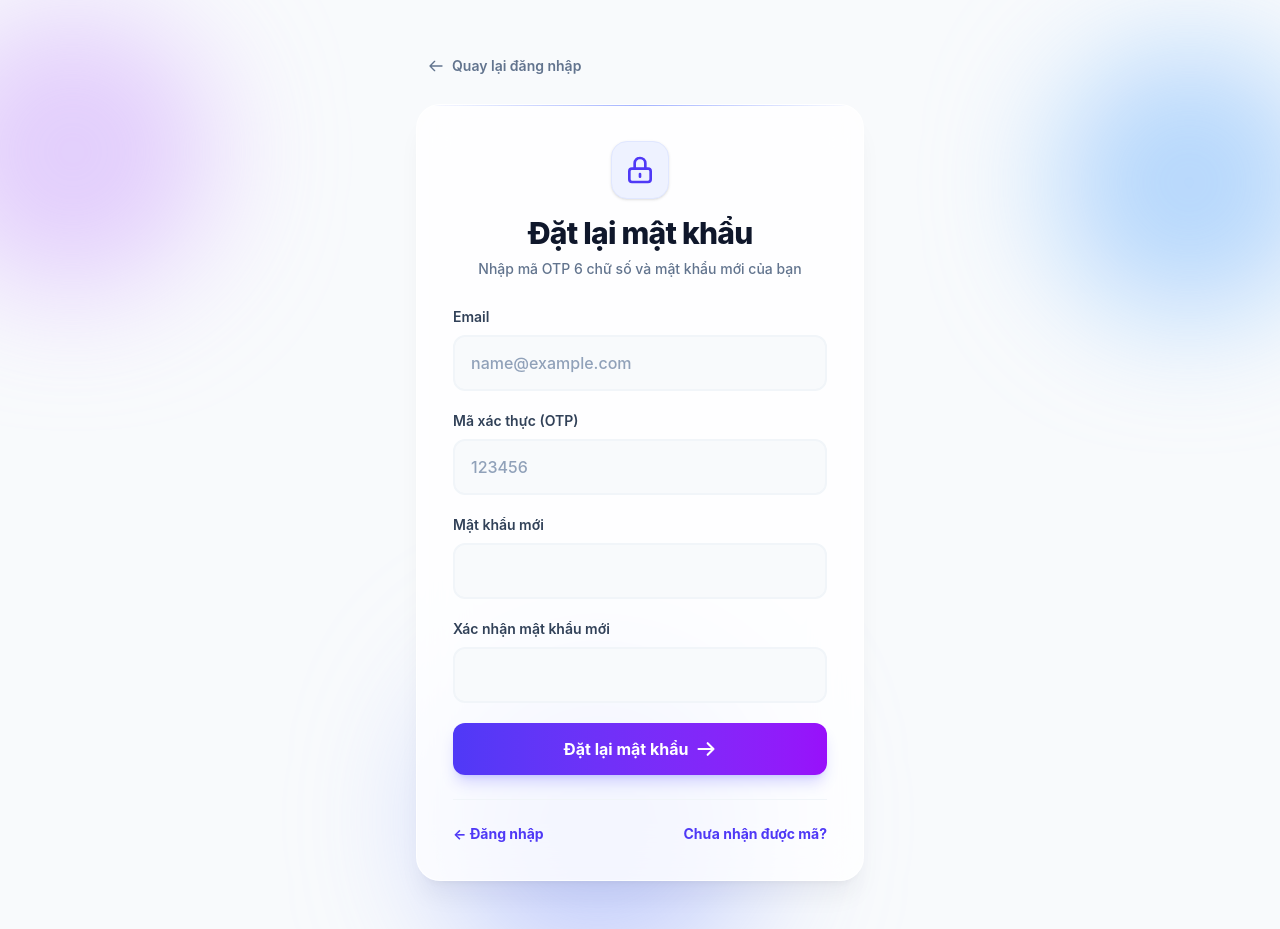
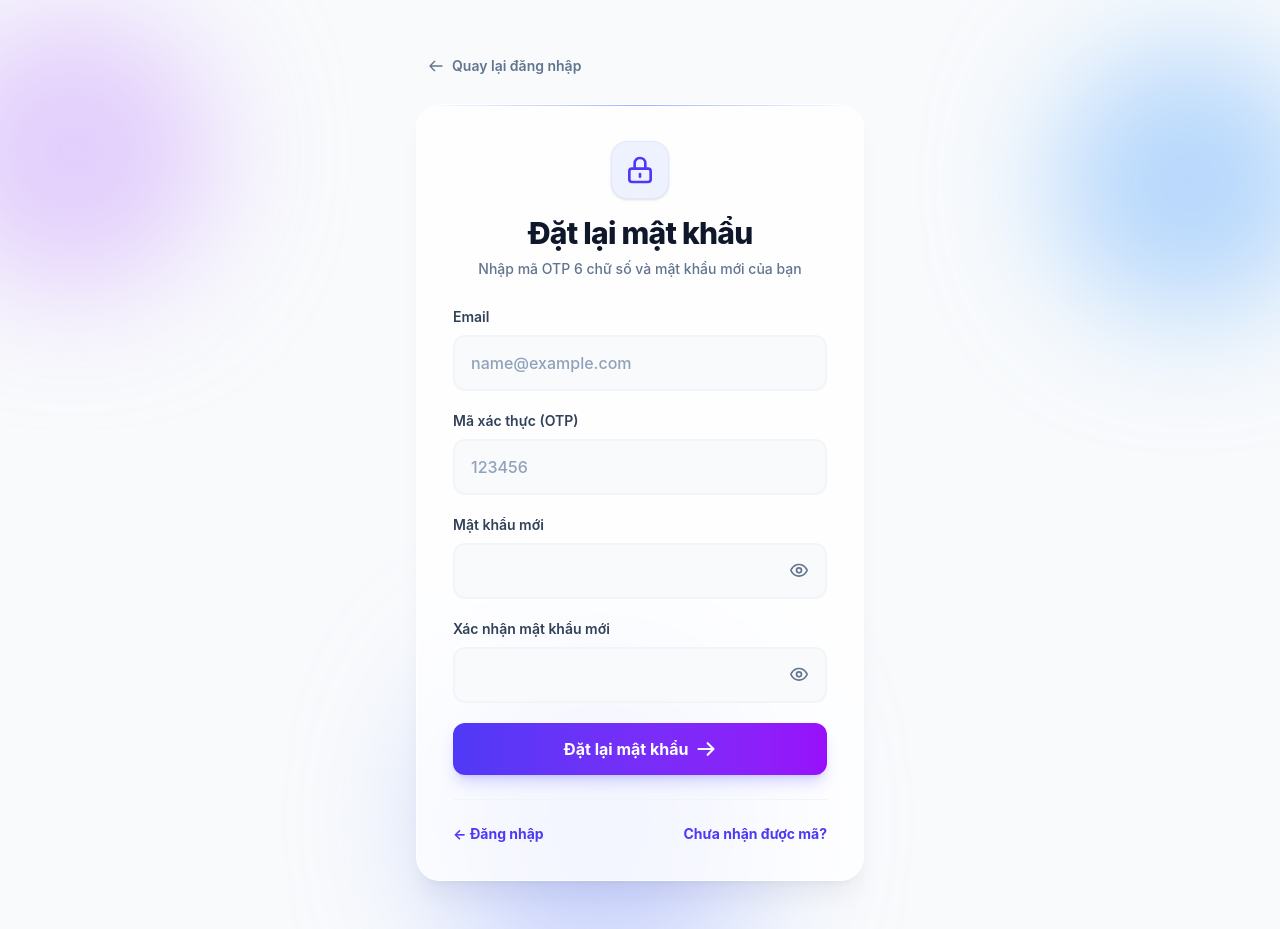
Before and after one commit to quangnguyen11111111/VTI_Intern_Practice_IT_Interviews_with_AI, a React (Vite) app in the folder client/: page /reset-password in a window 1280 px wide. Built offline with nearby package versions, Linux system fonts and the light colour scheme; no server answers.

Commit message:
fix(auth): add password visibility toggles

```diff
--- a/client/src/features/auth/AuthForm.tsx
+++ b/client/src/features/auth/AuthForm.tsx
@@ -9,6 +9,7 @@ import {
 import { zodResolver } from '@hookform/resolvers/zod';
 import type { ZodType } from 'zod';
 import { toApiError, type ApiError } from '../../auth/types';
+import { PasswordInput } from './PasswordInput';
 
 interface AuthField<T extends FieldValues> {
   name: FieldPath<T>;
@@ -90,6 +91,12 @@ export function AuthForm<T extends FieldValues>({
           const fieldError = get(errors, field.name);
           const errorId = `${field.name}-error`;
           const hasError = Boolean(fieldError);
+          const isPassword = field.type === 'password';
+          const inputClassName = `w-full rounded-xl border-2 px-4 py-3.5 font-medium text-slate-800 outline-none transition placeholder:text-slate-400 disabled:cursor-not-allowed disabled:bg-slate-100 ${
+            hasError
+              ? 'border-red-300 bg-red-50/40 focus:border-red-500 focus:ring-4 focus:ring-red-500/10'
+              : 'border-slate-100 bg-slate-50 hover:border-slate-200 focus:border-indigo-500 focus:bg-white focus:ring-4 focus:ring-indigo-500/10'
+          }`;
 
           return (
             <div key={field.name}>
@@ -99,19 +106,27 @@ export function AuthForm<T extends FieldValues>({
               >
                 {field.label}
               </label>
+              {isPassword ? (
+                <PasswordInput
+                  id={field.name}
+                  visibilityLabel={field.label}
+                  autoComplete={field.autoComplete}
+                  aria-invalid={hasError}
+                  aria-describedby={hasError ? errorId : undefined}
+                  className={inputClassName}
+                  {...registerField(field.name)}
+                />
+              ) : (
                 <input
                   id={field.name}
                   type={field.type}
                   autoComplete={field.autoComplete}
                   aria-invalid={hasError}
                   aria-describedby={hasError ? errorId : undefined}
-                className={`w-full rounded-xl border-2 px-4 py-3.5 font-medium text-slate-800 outline-none transition placeholder:text-slate-400 disabled:cursor-not-allowed disabled:bg-slate-100 ${
-                  hasError
-                    ? 'border-red-300 bg-red-50/40 focus:border-red-500 focus:ring-4 focus:ring-red-500/10'
-                    : 'border-slate-100 bg-slate-50 hover:border-slate-200 focus:border-indigo-500 focus:bg-white focus:ring-4 focus:ring-indigo-500/10'
-                }`}
+                  className={inputClassName}
                   {...registerField(field.name)}
                 />
+              )}
               {fieldError?.message && (
                 <p
                   id={errorId}
--- /dev/null
+++ b/client/src/features/auth/PasswordInput.tsx
@@ -0,0 +1,69 @@
+import { forwardRef, useState, type ComponentPropsWithoutRef } from 'react';
+
+interface PasswordInputProps extends Omit<ComponentPropsWithoutRef<'input'>, 'type'> {
+  visibilityLabel: string;
+  wrapperClassName?: string;
+}
+
+export const PasswordInput = forwardRef<HTMLInputElement, PasswordInputProps>(
+  function PasswordInput(
+    { visibilityLabel, wrapperClassName = '', className = '', id, ...inputProps },
+    ref,
+  ) {
+    const [isVisible, setIsVisible] = useState(false);
+    const actionLabel = `${isVisible ? 'Ẩn' : 'Hiện'} ${visibilityLabel.toLowerCase()}`;
+
+    return (
+      <div className={`relative ${wrapperClassName}`}>
+        <input
+          {...inputProps}
+          id={id}
+          ref={ref}
+          type={isVisible ? 'text' : 'password'}
+          className={`${className} pr-12`}
+        />
+        <button
+          type="button"
+          aria-label={actionLabel}
+          aria-controls={id}
+          aria-pressed={isVisible}
+          onClick={() => setIsVisible((current) => !current)}
+          className="absolute right-3 top-1/2 -translate-y-1/2 rounded-lg p-1.5 text-slate-500 transition hover:bg-slate-200/70 hover:text-indigo-600 focus-visible:outline-none focus-visible:ring-2 focus-visible:ring-indigo-500/40"
+        >
+          {isVisible ? (
+            <svg
+              className="h-5 w-5"
+              fill="none"
+              stroke="currentColor"
+              viewBox="0 0 24 24"
+              aria-hidden="true"
+            >
+              <path
+                strokeLinecap="round"
+                strokeLinejoin="round"
+                strokeWidth={2}
+                d="M3 3l18 18M10.6 10.6a2 2 0 002.8 2.8M9.9 4.24A10.8 10.8 0 0112 4c5 0 8.27 4.11 9.36 6a2 2 0 010 2c-.46.8-1.31 2.02-2.54 3.1M6.23 6.23C4.49 7.43 3.3 9.05 2.64 10.2a2 2 0 000 2C3.73 14.09 7 18.2 12 18.2c.7 0 1.37-.08 2-.23"
+              />
+            </svg>
+          ) : (
+            <svg
+              className="h-5 w-5"
+              fill="none"
+              stroke="currentColor"
+              viewBox="0 0 24 24"
+              aria-hidden="true"
+            >
+              <path
+                strokeLinecap="round"
+                strokeLinejoin="round"
+                strokeWidth={2}
+                d="M2.64 10.2C3.73 8.31 7 4.2 12 4.2s8.27 4.11 9.36 6a2 2 0 010 2C20.27 14.09 17 18.2 12 18.2s-8.27-4.11-9.36-6a2 2 0 010-2z"
+              />
+              <circle cx="12" cy="11.2" r="3" strokeWidth={2} />
+            </svg>
+          )}
+        </button>
+      </div>
+    );
+  },
+);
--- a/client/src/pages/ChangePasswordPage.tsx
+++ b/client/src/pages/ChangePasswordPage.tsx
@@ -7,6 +7,7 @@ import { changePassword } from '../auth/apiClient';
 import { clearSession } from '../auth/session';
 import { authBridge } from '../auth/authStore';
 import { toApiError, type ApiError } from '../auth/types';
+import { PasswordInput } from '../features/auth/PasswordInput';
 
 export function ChangePasswordPage() {
   const navigate = useNavigate();
@@ -100,13 +101,14 @@ export function ChangePasswordPage() {
                   <label htmlFor="currentPassword" className="block text-sm font-semibold text-slate-700">
                     Mật khẩu hiện tại
                   </label>
-                  <input
+                  <PasswordInput
                     id="currentPassword"
-                    type="password"
+                    visibilityLabel="Mật khẩu hiện tại"
+                    wrapperClassName="mt-1.5"
                     autoComplete="current-password"
                     aria-invalid={Boolean(errors.currentPassword)}
                     aria-describedby={errors.currentPassword ? 'currentPassword-error' : undefined}
-                    className={`mt-1.5 w-full rounded-xl border px-4 py-3 text-slate-800 outline-none transition focus:ring-4 ${
+                    className={`w-full rounded-xl border px-4 py-3 text-slate-800 outline-none transition focus:ring-4 ${
                       errors.currentPassword
                         ? 'border-red-300 bg-red-50/40 focus:border-red-500 focus:ring-red-100'
                         : 'border-slate-200 bg-white focus:border-indigo-500 focus:ring-indigo-100'
@@ -124,13 +126,14 @@ export function ChangePasswordPage() {
                   <label htmlFor="newPassword" className="block text-sm font-semibold text-slate-700">
                     Mật khẩu mới
                   </label>
-                  <input
+                  <PasswordInput
                     id="newPassword"
-                    type="password"
+                    visibilityLabel="Mật khẩu mới"
+                    wrapperClassName="mt-1.5"
                     autoComplete="new-password"
                     aria-invalid={Boolean(errors.newPassword)}
                     aria-describedby={errors.newPassword ? 'newPassword-error' : undefined}
-                    className={`mt-1.5 w-full rounded-xl border px-4 py-3 text-slate-800 outline-none transition focus:ring-4 ${
+                    className={`w-full rounded-xl border px-4 py-3 text-slate-800 outline-none transition focus:ring-4 ${
                       errors.newPassword
                         ? 'border-red-300 bg-red-50/40 focus:border-red-500 focus:ring-red-100'
                         : 'border-slate-200 bg-white focus:border-indigo-500 focus:ring-indigo-100'
@@ -148,13 +151,14 @@ export function ChangePasswordPage() {
                   <label htmlFor="confirmPassword" className="block text-sm font-semibold text-slate-700">
                     Xác nhận mật khẩu mới
                   </label>
-                  <input
+                  <PasswordInput
                     id="confirmPassword"
-                    type="password"
+                    visibilityLabel="Xác nhận mật khẩu mới"
+                    wrapperClassName="mt-1.5"
                     autoComplete="new-password"
                     aria-invalid={Boolean(errors.confirmPassword)}
                     aria-describedby={errors.confirmPassword ? 'confirmPassword-error' : undefined}
-                    className={`mt-1.5 w-full rounded-xl border px-4 py-3 text-slate-800 outline-none transition focus:ring-4 ${
+                    className={`w-full rounded-xl border px-4 py-3 text-slate-800 outline-none transition focus:ring-4 ${
                       errors.confirmPassword
                         ? 'border-red-300 bg-red-50/40 focus:border-red-500 focus:ring-red-100'
                         : 'border-slate-200 bg-white focus:border-indigo-500 focus:ring-indigo-100'
--- a/client/src/pages/ResetPasswordPage.tsx
+++ b/client/src/pages/ResetPasswordPage.tsx
@@ -5,6 +5,7 @@ import { zodResolver } from '@hookform/resolvers/zod';
 import { resetPasswordSchema, type ResetPasswordInput } from '../auth/schemas';
 import { resetPassword } from '../auth/apiClient';
 import { toApiError, type ApiError } from '../auth/types';
+import { PasswordInput } from '../features/auth/PasswordInput';
 
 export function ResetPasswordPage() {
   const navigate = useNavigate();
@@ -181,9 +182,9 @@ export function ResetPasswordPage() {
                   <label htmlFor="newPassword" className="mb-2 block text-sm font-semibold text-slate-700">
                     Mật khẩu mới
                   </label>
-                  <input
+                  <PasswordInput
                     id="newPassword"
-                    type="password"
+                    visibilityLabel="Mật khẩu mới"
                     autoComplete="new-password"
                     aria-invalid={Boolean(errors.newPassword)}
                     aria-describedby={errors.newPassword ? 'newPassword-error' : undefined}
@@ -206,9 +207,9 @@ export function ResetPasswordPage() {
                   <label htmlFor="confirmPassword" className="mb-2 block text-sm font-semibold text-slate-700">
                     Xác nhận mật khẩu mới
                   </label>
-                  <input
+                  <PasswordInput
                     id="confirmPassword"
-                    type="password"
+                    visibilityLabel="Xác nhận mật khẩu mới"
                     autoComplete="new-password"
                     aria-invalid={Boolean(errors.confirmPassword)}
                     aria-describedby={errors.confirmPassword ? 'confirmPassword-error' : undefined}
```
Also changed, not shown: 2 other files (tests, documents, lock files or other folders). Lines whose indentation alone changed are shown as unchanged.
